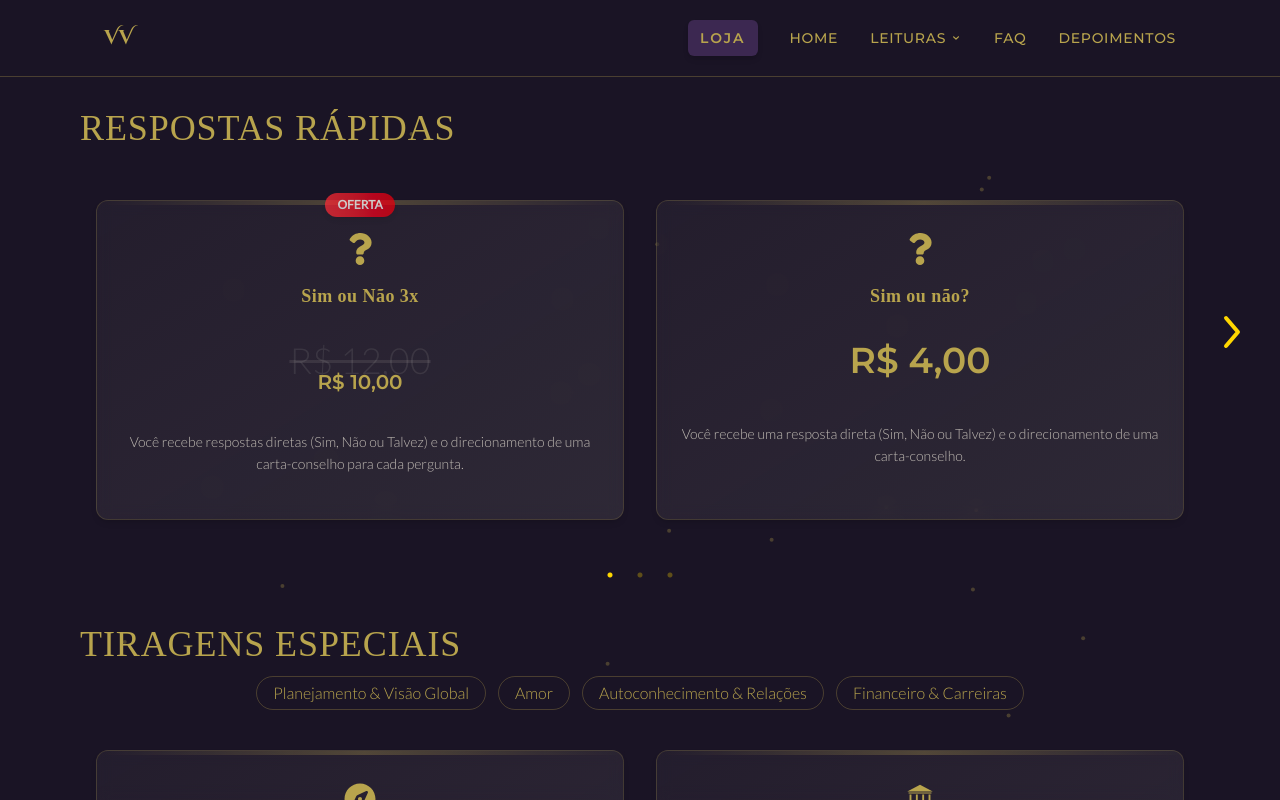
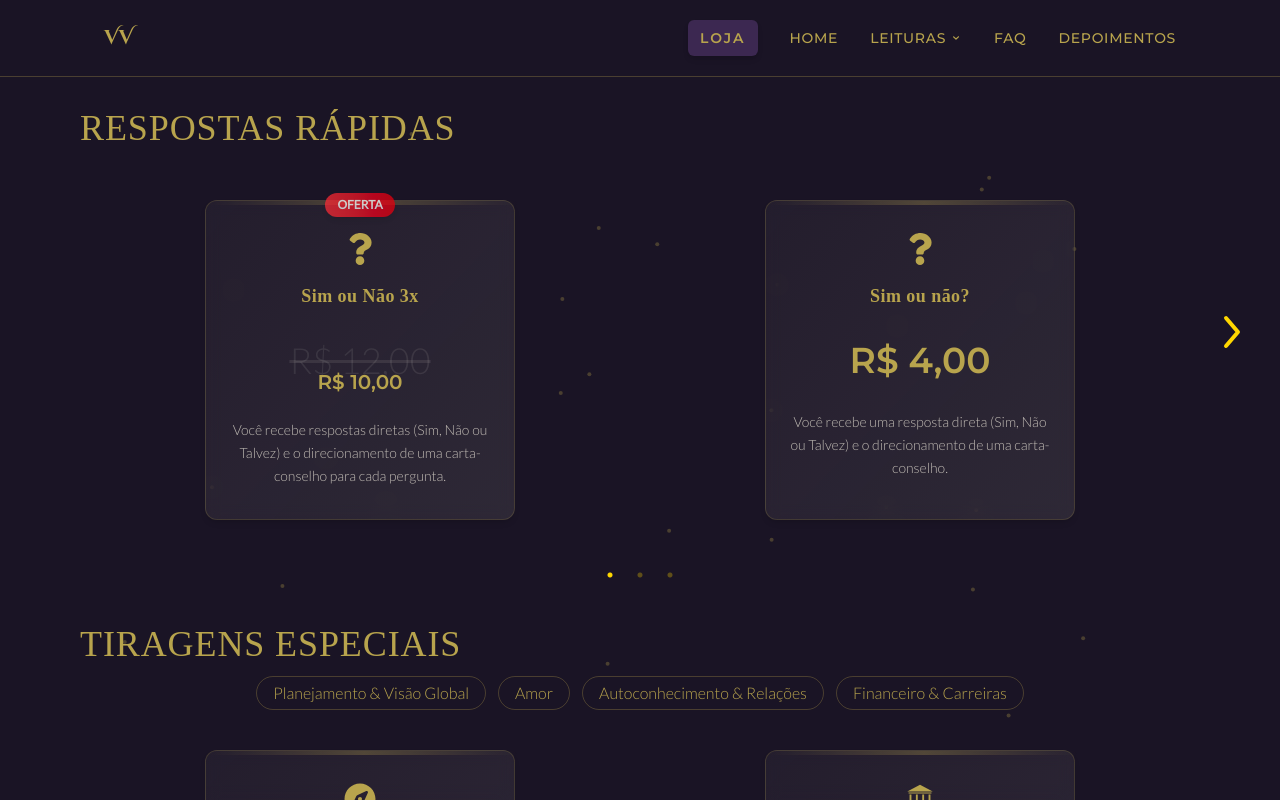
Before and after one commit to paulemacedo/vates-vesperion, a React (Vite) app: page /shop in a window 1280 px wide. Built offline with nearby package versions, Linux system fonts and the light colour scheme; a web font is replaced by a local one.

Commit message:
fix: adjust max-width for Card component and clean up Shop category heading

```diff
--- a/src/components/common/Card.jsx
+++ b/src/components/common/Card.jsx
@@ -37,7 +37,7 @@ const Card = ({
       className={[
         'relative bg-gradient-to-br from-primary/5 to-primary/10 backdrop-blur-sm border rounded-xl p-6 shadow-md hover:shadow-lg transition-all duration-300 w-full mx-auto flex flex-col',
         // Altura fixa para todos os cards
-        'h-flexible min-h-[320px] max-h-[400px]',
+        'h-flexible min-h-[320px] max-w-[310px]',
         destacado
           ? 'border-2 border-gold/80 border-pulse-animation bg-gradient-to-br from-gold/10 via-purple-dark/20 to-gold/10'
           : 'border-gold/20',
--- a/src/components/sections/Shop.jsx
+++ b/src/components/sections/Shop.jsx
@@ -82,7 +82,7 @@ const Shop = () => {
 
           return (
             <div key={category} className="mb-16">
-              <h3 className="text-2xl sm:text-3xl md:text-4xl mb-3 text-gold mb-2 uppercase tracking-wide font-vollkorn">
+              <h3 className="text-2xl sm:text-3xl md:text-4xl mb-3 text-gold  uppercase tracking-wide font-vollkorn">
                 {category}
               </h3>
               {subcategories.length > 0 && (
```
